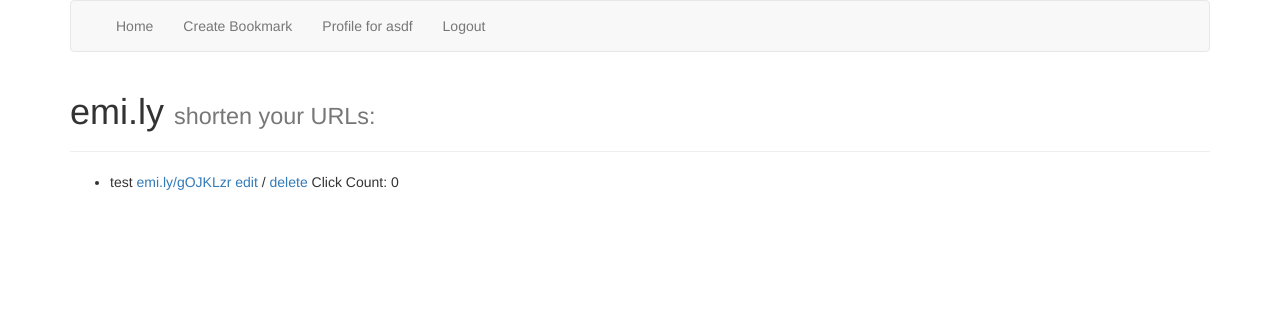
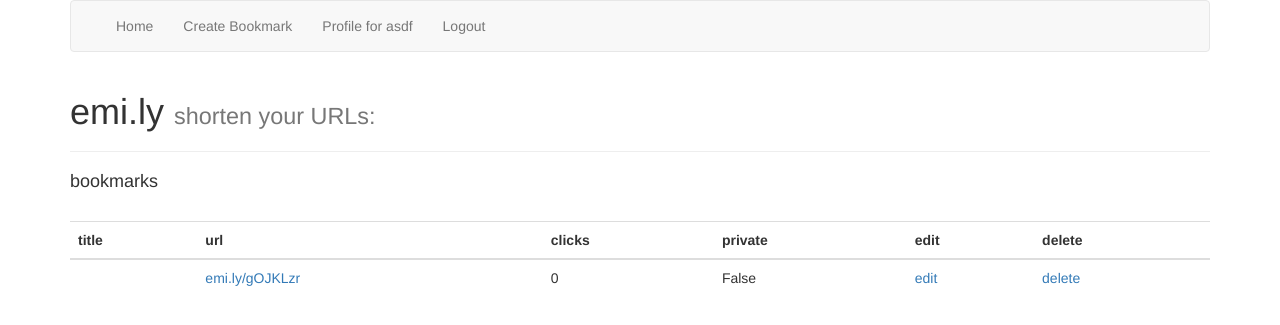
Before and after one commit to emilycharris/url_shortener, a Django app: page /accounts/profile/ in a window 1280 px wide. Shown: the top 325 px of the page. Run offline with Django 3.2, Linux system fonts and the light colour scheme; a user stored in the database is signed in; data comes from the database, SQL or seed files in the repository; both versions use the stored data as it was after the commit; some libraries are stand-ins or nearby versions.

Commit message:
tweaking assignment requirements

```diff
--- a/short_url_app/models.py
+++ b/short_url_app/models.py
@@ -16,10 +16,12 @@ from django.utils import timezone
 class Bookmark(models.Model):
     user = models.ForeignKey(User)
     url = models.URLField()
-    description = models.CharField(max_length=100)
+    title = models.CharField(max_length=20, default="")
+    description = models.CharField(max_length=30, blank=True)
     created = models.DateTimeField(auto_now_add=True)
     hashid = models.CharField(max_length=50)
     click_count = models.IntegerField(default=0)
+    private = models.BooleanField(default=False)
 
     class Meta:
         ordering = ['-created']
@@ -28,3 +30,6 @@ class Bookmark(models.Model):
 class Click(models.Model):
     url = models.ForeignKey(Bookmark)
     created = models.DateTimeField()
+
+    class Meta:
+        ordering = ['-created']
--- a/short_url_app/views.py
+++ b/short_url_app/views.py
@@ -1,20 +1,26 @@
-from django.utils.decorators import method_decorator
+import datetime
+
 from hashids import Hashids
-from django.contrib.auth.decorators import login_required
 from django.contrib.auth.forms import UserCreationForm
 from django.contrib.auth.models import User
 from django.shortcuts import render
 
 # Create your views here.
-from django.views.generic import CreateView, TemplateView, ListView, RedirectView
+from django.views.generic import CreateView, ListView, RedirectView
 from django.views.generic.edit import UpdateView, DeleteView
 
 from short_url_app.models import Click, Bookmark
 
 
 
-class IndexView(TemplateView):
+class IndexView(ListView):
     template_name = "index.html"
+    model = Bookmark
+
+    def get_queryset(self):
+        return Bookmark.objects.filter(private=False)
+
+
 
 class CreateUserView(CreateView):
     model = User
@@ -24,7 +30,7 @@ class CreateUserView(CreateView):
 class CreateBookmarkView(CreateView):
     template_name = 'create_bookmark.html'
     model = Bookmark
-    fields = ['url', "description"]
+    fields = ['url', "title", "description"]
     success_url = "/accounts/profile"
 
     def form_valid(self, form):
@@ -45,7 +51,7 @@ class ProfileView(ListView):
 
 class EditView(UpdateView):
     model = Bookmark
-    fields = ['url', "description"]
+    fields = ['url', 'title', "description", "private"]
     success_url = "/accounts/profile"
 
 class RemoveView(DeleteView):
@@ -61,4 +67,5 @@ class DisplayRedirectView(RedirectView):
         self.url = link.url
         link.click_count += 1
         link.save()
+        Click.objects.create(url=link, created=datetime.datetime.now())
         return super(DisplayRedirectView, self).get(request, args, **kwargs)
--- a/templates/base.html
+++ b/templates/base.html
@@ -30,8 +30,11 @@
           {% else %}
             <li><a href="{% url 'create_user_view' %}">Create An Account</a></li>
             <li><a href="{% url 'login_view' %}">Login</a></li>
+
           {% endif %}
+
       </ul>
+
     </div><!-- /.navbar-collapse -->
   </div><!-- /.container-fluid -->
 </nav>
--- a/templates/profile.html
+++ b/templates/profile.html
@@ -1,17 +1,36 @@
 {% extends "base.html" %}
 
 {% block content %}
-    <ul>
-    {% for bookmark in object_list %}
-    <li>
-        {{ bookmark.description }}
-         <span><a href="{% url 'redirect_view' bookmark.hashid %}">emi.ly/{{ bookmark.hashid }}</a></span>
-        <span><a href="{% url 'update_view' pk=bookmark.id %}">edit</a> /</span>
-        <span><a href="{% url 'delete_view' pk=bookmark.id %}">delete</a></span>
-        <span>Click Count: {{ bookmark.click_count }}</span>
-    </li>
 
+    <h4>bookmarks</h4>
+    <br>
+<div class="table-responsive">
+<table class="table">
+    <th>title</th>
+    <th>url</th>
+    <th>clicks</th>
+    <th>private</th>
+    <th>edit</th>
+    <th>delete</th>
+    <tbody></tbody>
+{% for bookmark in object_list %}
+        <tr>
+        <td>{{ bookmark.title }}</td>
+        <td><a href="{% url 'redirect_view' bookmark.hashid %}">emi.ly/{{ bookmark.hashid }}</a></td>
+        <td>{{ bookmark.click_count }}</td>
+         <td>{{ bookmark.private }}</td>
+        {% if bookmark.user == request.user %}
+            <td><a href="{% url 'update_view' pk=bookmark.id %}">edit</a></td>
+            <td><a href="{% url 'delete_view' pk=bookmark.id %}">delete</a></td>
+        {% else %}
+            <td></td>
+            <td></td>
+        {% endif %}
 
+        </tr>
     {% endfor %}
-</ul>
+
+</table>
+</div>
+
 {% endblock %}
--- a/templates/short_url_app/bookmark_form.html
+++ b/templates/short_url_app/bookmark_form.html
@@ -3,7 +3,7 @@
 {% block content %}
     <form action="" method="post">
     {% csrf_token %}
-    {{ form }}
+    {{ form.as_p }}
         <input type="submit" name="Submit">
     </form>
 {% endblock %}
--- a/url_shortener/urls.py
+++ b/url_shortener/urls.py
@@ -28,7 +28,7 @@ urlpatterns = [
     url(r'^$', IndexView.as_view(), name='index_view'),
     url(r'^login/$', login, name='login_view'),
     url(r'^create_user/$', CreateUserView.as_view(), name='create_user_view'),
-    url(r'^accounts/profile/$', login_required(ProfileView.as_view()), name='profile_view'),
+    url(r'^accounts/profile/$', (ProfileView.as_view()), name='profile_view'),
     url(r'^logout/$', logout, name='logout_view'),
     url(r'^create_bookmark/$', login_required(CreateBookmarkView.as_view()), name='create_bookmark_view'),
     url(r'^update/(?P<pk>\d+)/$', login_required(EditView.as_view()), name='update_view'),
```
Also changed, not shown: templates/index.html (+31 -1 lines), db.sqlite3, short_url_app/migrations/0003_bookmark_private.py (added), short_url_app/migrations/0004_bookmark_title.py (added), templates/update.html (deleted).
